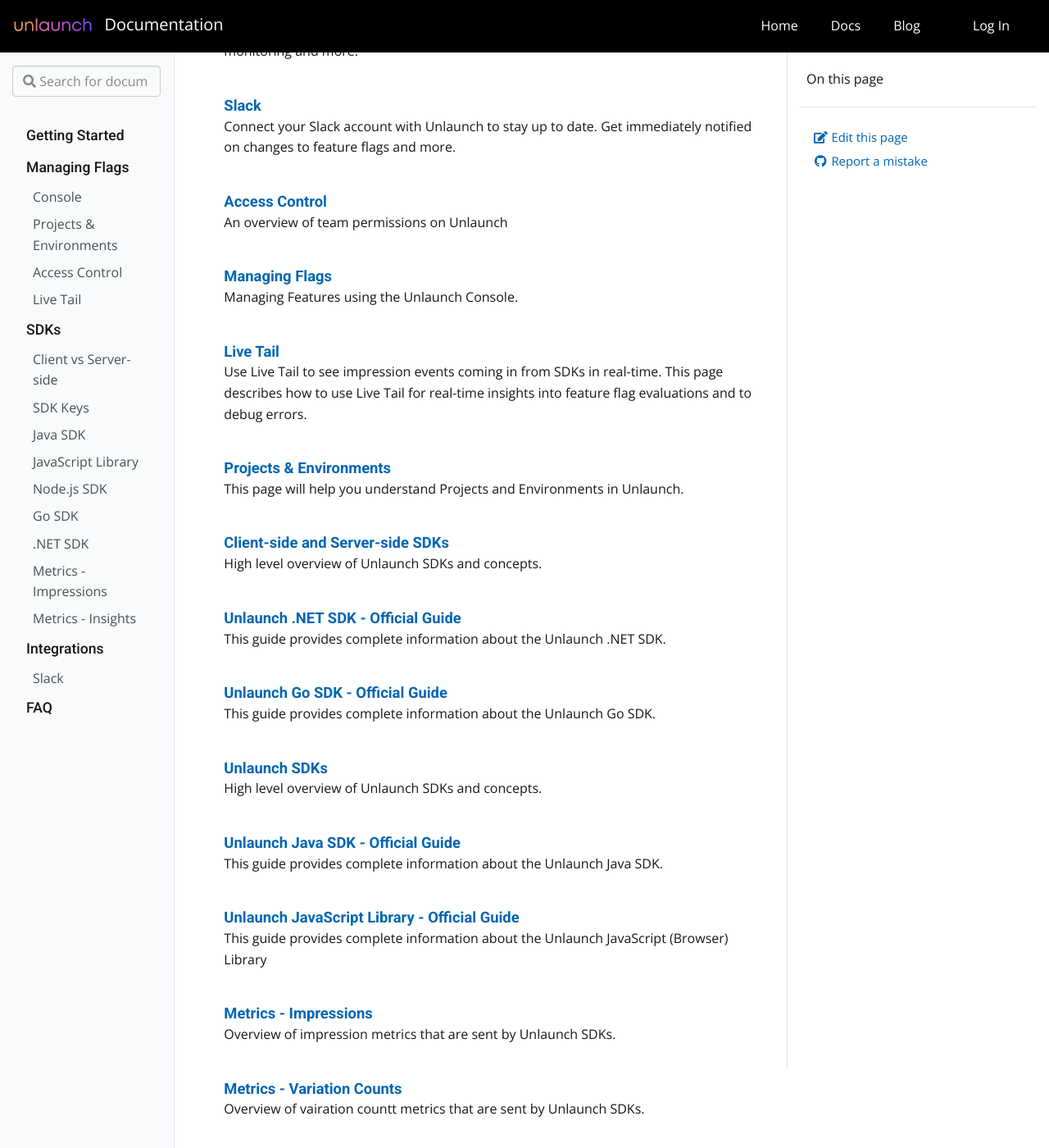
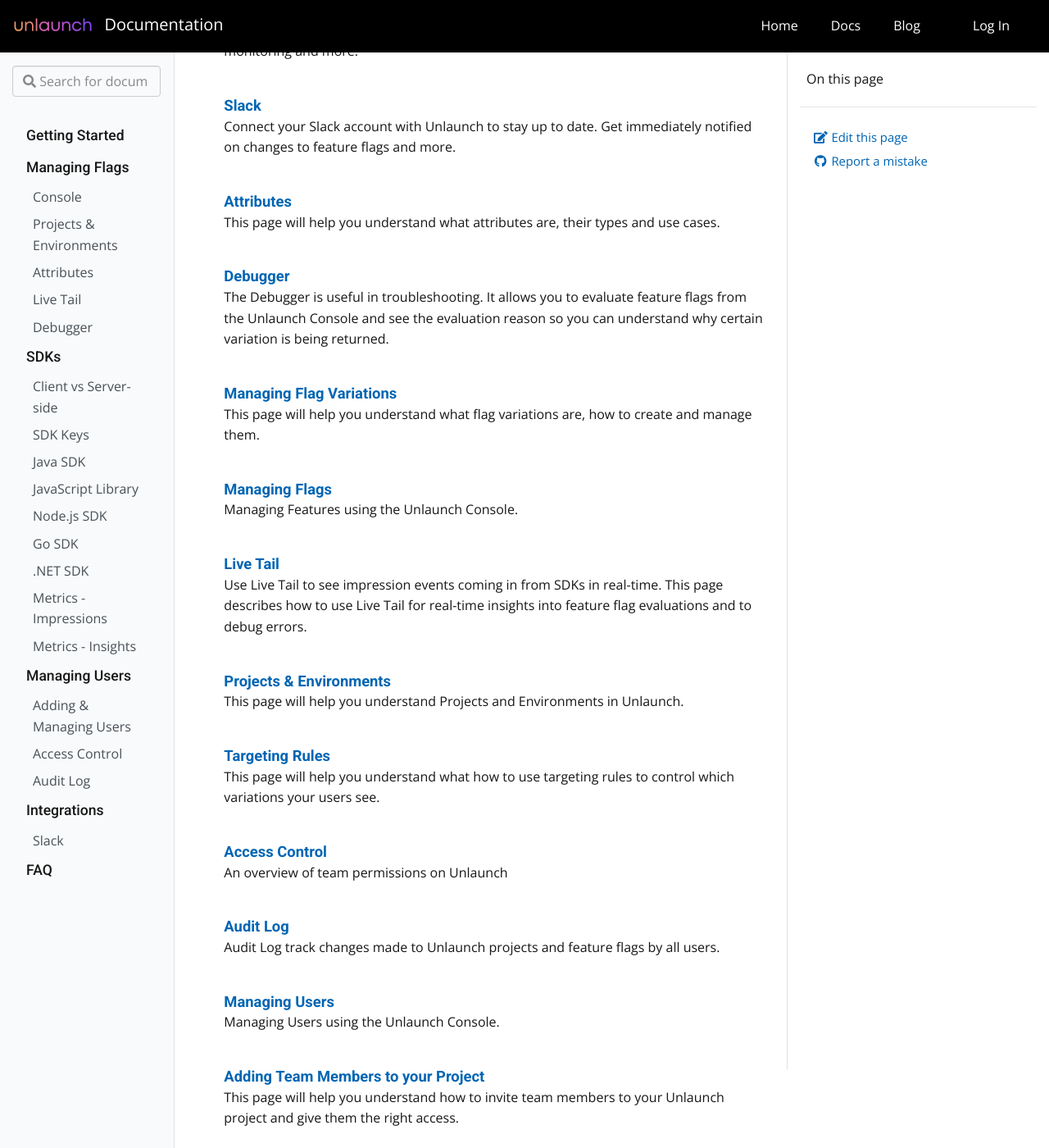
Before and after one commit to unlaunch/documentation, a Jekyll site: the page built from pages/docs.md, in a window 1280 px wide and 1400 px high, scrolled down 371 px. Shown: the whole window at 82% size. Built offline with Jekyll 4.4.1, drawn with Linux system fonts in a browser that asks for light colours.

Commit message:
Added Attributes and placeholders for others

````diff
--- a/_data/toc.yml
+++ b/_data/toc.yml
@@ -10,10 +10,12 @@
           url: "docs/managingflags/projects-and-environments"
         - title: Projects & Environments
           url: "docs/managingflags/projects-and-environments"
-        - title: Access Control
-          url: "docs/managingflags/access-control"
+        - title: Attributes
+          url: "docs/managingflags/attributes"
         - title: Live Tail
           url: "docs/managingflags/livetail"
+        - title: Debugger
+          url: "docs/managingflags/debugger"
     - title: "SDKs"
       url: "docs/sdks"
       children:
@@ -35,6 +37,15 @@
           url: "docs/sdks/metrics-impressions"
         - title: Metrics - Insights
           url: "docs/sdks/metrics-variationcounts"
+    - title: "Managing Users"
+      url: "docs/managingusers"
+      children:
+        - title: Adding & Managing Users
+          url: "docs/managingusers/team"
+        - title: Access Control
+          url: "docs/managingusers/access-control"
+        - title: Audit Log
+          url: "docs/managingusers/audit-log"
 
     - title: "Integrations"
       url: "docs/integrations"
--- /dev/null
+++ b/_docs/managingflags/attributes.md
@@ -0,0 +1,101 @@
+---
+title: Attributes
+description: This page will help you understand what attributes are, their types and use cases.
+---
+
+## Overview
+The attributes are used to [**target**](targetingrules) users. They allow you to control which variations are shown to users based on user properties.
+
+## Example Walkthrough
+To understand how attributes are used, let's walk through a complete example. Let's say you have launched a feature flag that has two variations: _on_ and _off_. You want to show the _on_ variation to all "registered" users of your application. To achieve this, you can define a new (boolean) attribute called "registered". Then in feature flag targeting rules, you'd define a new rule to show the _on_ variation when a user has "registered = true" property.
+
+#### 1. Create New Attribute
+<div class="justify-content-center">
+    <img src="/assets/img/attributes/create.png" alt="create a new attribute"/>
+</div>
+
+#### 2. Target Users by Attribute
+<div class="justify-content-center">
+    <img src="/assets/img/attributes/target.png" alt="target users by registered attribute"/>
+</div>
+
+#### 3. Pass Attributes in the SDK
+You can now start passing attributes in your application through Unlaunch SDKs and they'll be assigned appropriate variation based on the value of the attribute. For example, in JavaScript, you'd do something like this:
+
+##### 3a. JavaScript Example
+```javascript
+// Set registered attribute to true to get the "on" variation.
+let attributes = {
+    "registered": true
+}
+
+const ulclient = ULClient.initialize(
+    'prod-public-c1967ee6-f9f3-43c5-ae40-7f8ab6d725cd',
+    ['mfa-feature'], // feature name
+    'anonymous',     // user id
+    attributes,      // Pass the attributes
+    options
+);
+
+ulclient.on('ready', function () {
+    let variation = ulclient.variation(flag);
+
+    if (variation === 'on') {
+        // Show feature
+    } else {
+        // Don't show featyre
+    }
+})
+```
+
+##### 3b. Java Example
+
+```java
+public static void main(String[] args) {
+    // Create UnlaunchClient
+    UnlaunchClient client = UnlaunchClient.create(
+        "prod-public-c1967ee6-f9f3-43c5-ae40-7f8ab6d725cd");
+
+    // Wait for the client to be ready
+    try {
+        client.awaitUntilReady(2, TimeUnit.SECONDS);
+    } catch (InterruptedException | TimeoutException e) {
+        LOG.error("[DEMO] client wasn't ready " + e.getMessage());
+    }
+
+    // Get variation for random identity and attributes
+    String variation = client.getVariation(
+            "mfa-feature",
+            UUID.randomUUID().toString(),
+            // Pass the registered attribute as true which returns "true".
+            // Set this to false to get the "off" variation
+            UnlaunchAttribute.newBoolean("registered", true));
+
+    // Print variation
+    LOG.info("getVariation() returned {}", variation);
+
+    // shutdown the client to flush any events or metrics
+    client.shutdown();
+}
+```
+
+This will print:
+
+```
+12:03:39.796 INFO  io.unlaunch.sdk.HelloAttributes - getVariation() returned on
+```
+
+## Attribute Types
+
+Unlaunch supports the following attribute types:
+
+- Boolean
+- String
+- Number
+- Set
+- Date
+- DateTime
+
+## Summary
+
+In this article, we explored attributes and looked at an example of how to use them in Unlaunch. Attributes are used to target users in [**target rules**](targetingrules) to control variations that are assigned to users.
--- /dev/null
+++ b/_docs/managingflags/debugger.md
@@ -0,0 +1,6 @@
+---
+title: Debugger
+description: The Debugger is useful in troubleshooting. It allows you to evaluate feature flags from the Unlaunch Console and see the evaluation reason so you can understand why certain variation is being returned.
+---
+
+TODO
--- /dev/null
+++ b/_docs/managingflags/flagvariations.md
@@ -0,0 +1,6 @@
+---
+title: Managing Flag Variations
+description: This page will help you understand what flag variations are, how to create and manage them.
+---
+
+TODO
--- a/_docs/managingflags/projects-and-environments.md
+++ b/_docs/managingflags/projects-and-environments.md
@@ -35,8 +35,11 @@
 You can switch environments using the environments **dropdown** in the sidebar of [Unlaunch Console](https://app.unlaunch.io/). Each environment gets assigned a different color to help you easily distinguish and prevent mistakes when managing flags through Console.
 
 <div class="justify-content-center">
-    <img src="/assets/img/environment-switcher.png" alt="environment switcher dropdown" width="220"/>
+    <img src="/assets/img/environment-switcher.png" alt="environment switcher dropdown"/>
 </div>
+
+#### Production vs Non-Production environments
+The Production environment is **special**. Unlike other environments, it cannot be deleted. In other words, all projects must have at least the _Production_ environment. Unlaunch SDKs will try and use sensisble defaults for production versus non-production environments. We refer to all environments besides production as **non-production** environments.
 
 ### Create, Edit & Delete Environments
 
--- /dev/null
+++ b/_docs/managingflags/targetingrules.md
@@ -0,0 +1,6 @@
+---
+title: Targeting Rules
+description: This page will help you understand what how to use targeting rules to control which variations your users see.
+---
+
+TODO
--- /dev/null
+++ b/_docs/managingusers/audit-log.md
@@ -0,0 +1,4 @@
+---
+title: Audit Log
+description: Audit Log track changes made to Unlaunch projects and feature flags by all users.
+---
--- /dev/null
+++ b/_docs/managingusers/index.md
@@ -0,0 +1,16 @@
+---
+title: Managing Users
+description: Managing Users using the Unlaunch Console.
+---
+
+# Managing Users
+
+This section has documentation on how to invite your team to join Unlaunch projects and access control.
+
+### General Topics
+- [Adding &amp; Managing Users](team)
+- [Access Control](access-control)
+- [Audit Log](audit-log)
+
+Would you like to see another question type, or another kind of extra? Please
+[open an issue]({{ site.repo }}/issues/new).
--- /dev/null
+++ b/_docs/managingusers/team.md
@@ -0,0 +1,6 @@
+---
+title: Adding Team Members to your Project
+description: This page will help you understand how to invite team members to your Unlaunch project and give them the right access.
+---
+
+TODO
````
Also changed, not shown: _docs/managingusers/access-control.md (renamed from _docs/managingflags/access-control.md), assets/img/attributes/create.png (added), assets/img/attributes/target.png (added).
